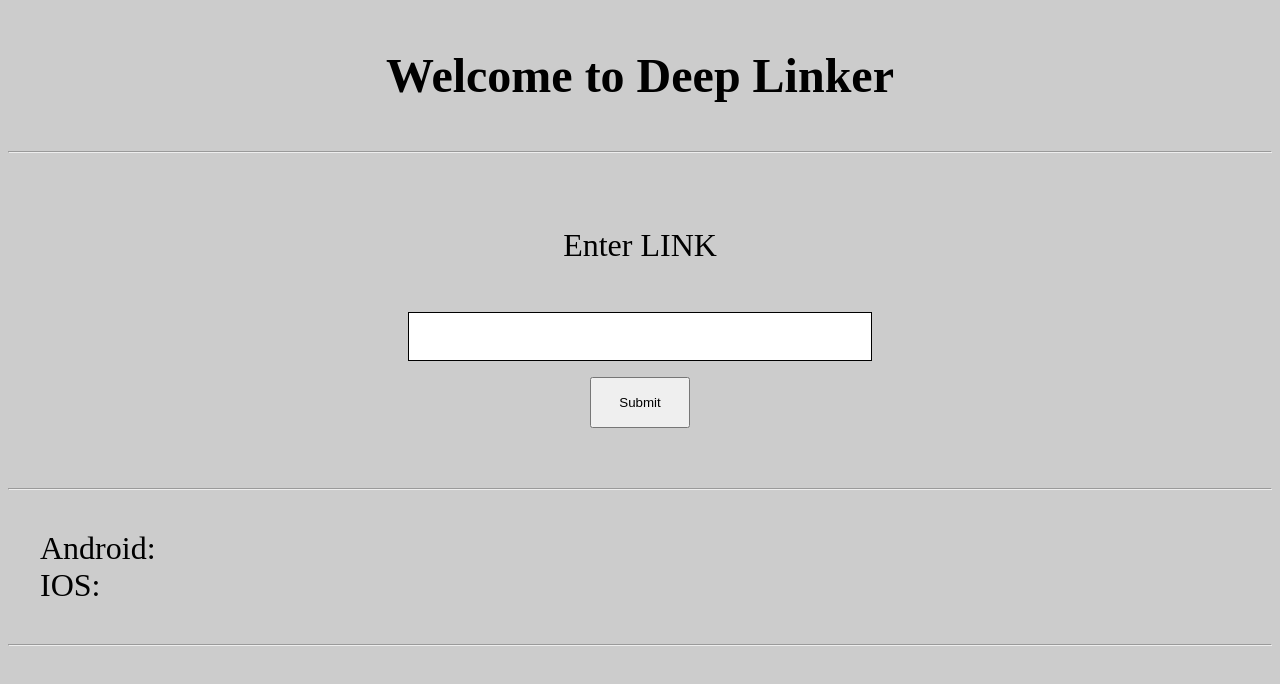
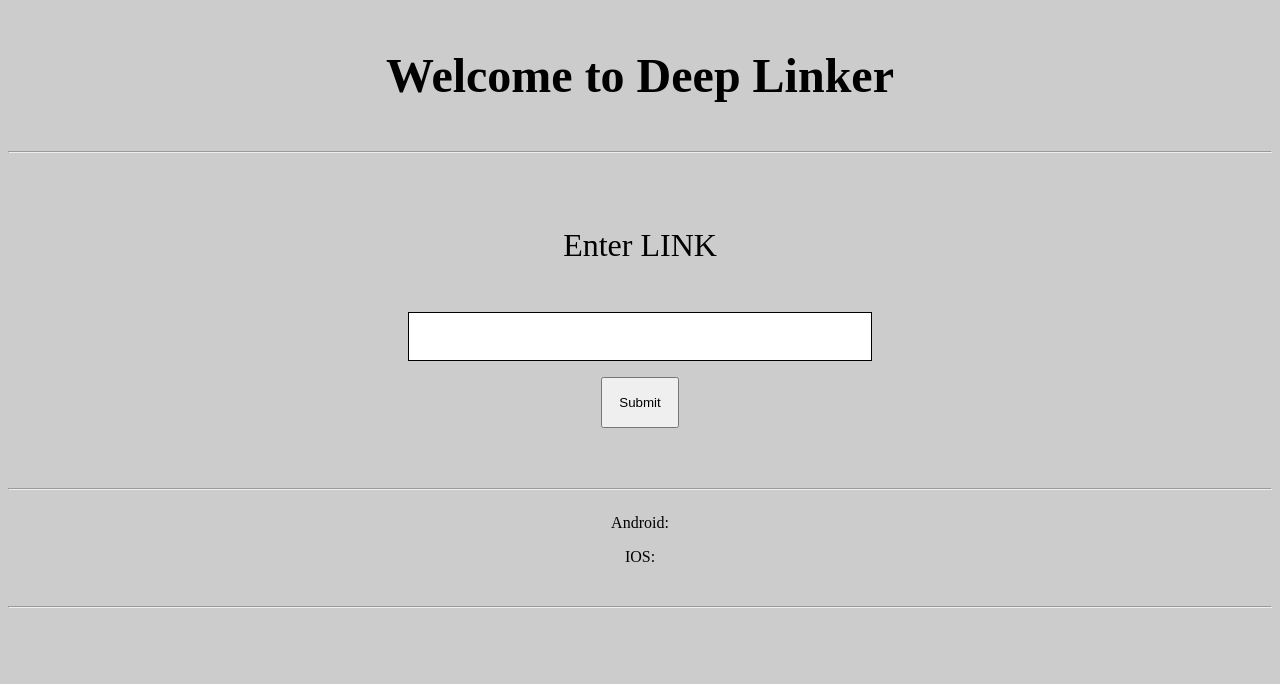
Before and after one commit to SohamJoshi25/deeplink-api, a plain HTML site: page docs/index.html in a window 1280 px wide. Drawn offline with Linux system fonts and the light colour scheme.

Commit message:
Update index.html

```diff
--- a/docs/index.html
+++ b/docs/index.html
@@ -44,19 +44,25 @@
 
     button{
         margin:auto;
-        width:20%;
+        min-width: fit-content;
     }
 
     .output{
-        padding:2rem;
+        text-align:center;
+        text-overflow: clip;
+        text-wrap:stable;
+        padding:1em;
         margin:auto;
-        font-size:2em;
+        font-size:1em;
     }
 
-    a{
-        text-align:center;
-        padding:1rem;
+    .output>div>{
+        display: block;
+
+
     }
+
+
 
 
     </style>
@@ -75,11 +81,13 @@
     <br>
     <hr>
     <div class="output">
-        <div id="output_android">
+        <div >
             Android:
+            <p id="output_android"></p>
         </div>
-        <div id="output_ios">
+        <div >
             IOS:
+            <p id="output_ios"></p>
         </div>
     </div>
     <hr>
```
